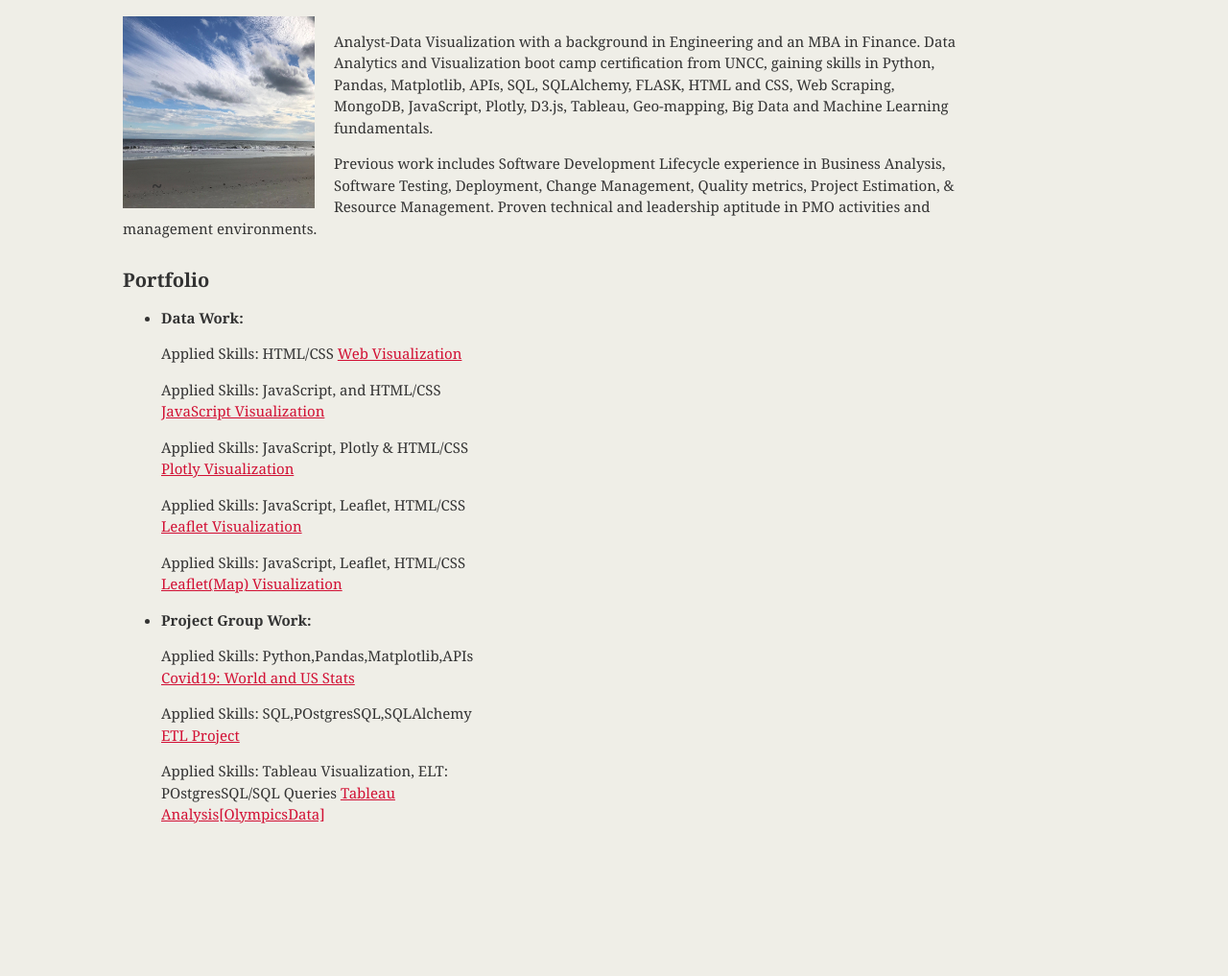
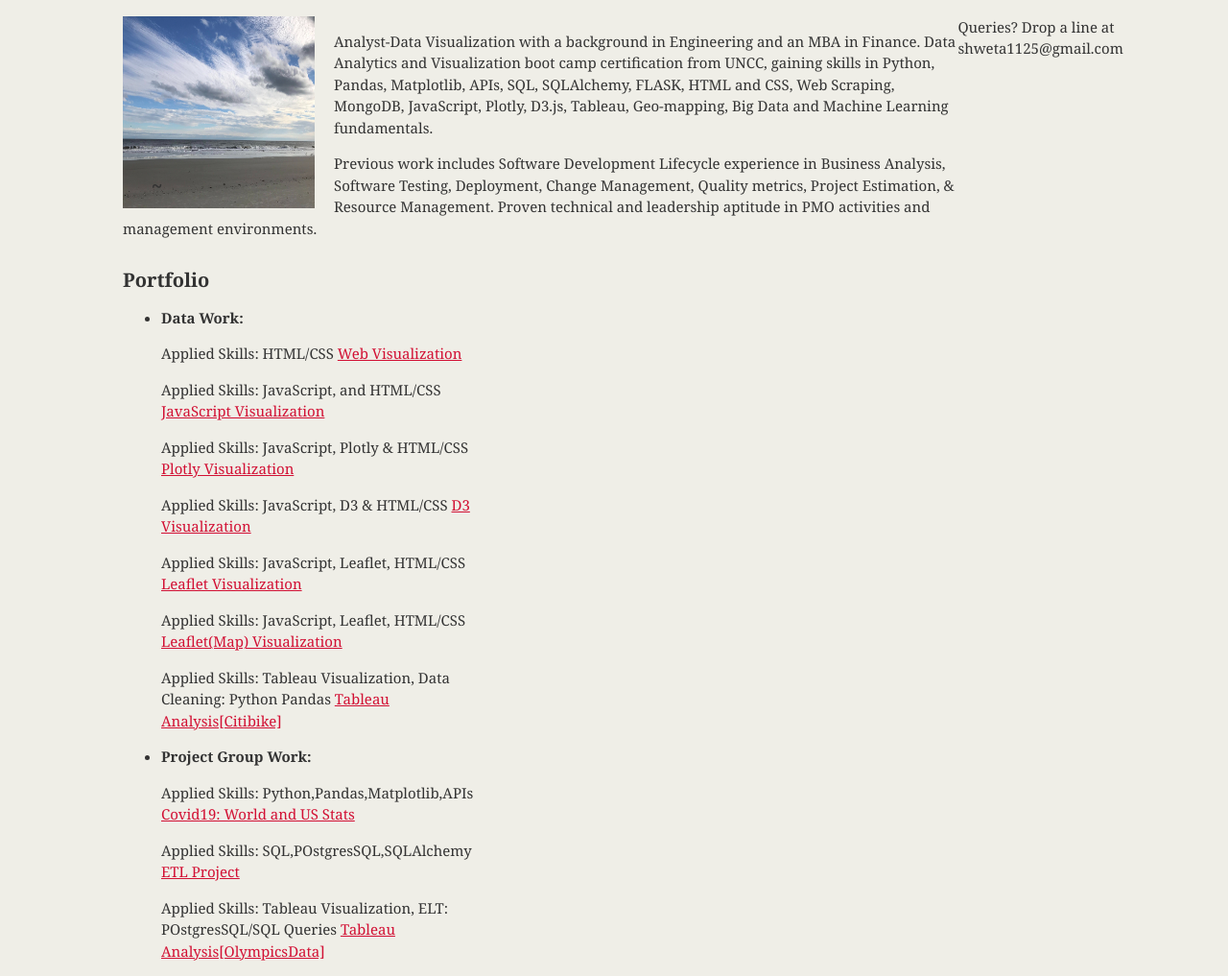
Before and after one commit to shwam25/shwam25.github.io, a plain HTML site: page index.html in a window 1280 px wide. Shown: the part 66-1083 px from the top of the page at 96% size. Before the commit the page ends 941 px from the top, so only its background shows below. Drawn offline with Linux system fonts and the light colour scheme.

Commit message:
Add files via upload

```diff
--- a/index.html
+++ b/index.html
@@ -35,10 +35,14 @@
               <a href="https://shwam25.github.io/JavaScript/" target="_blank">JavaScript Visualization</a></p>
                     <p>Applied Skills: JavaScript, Plotly & HTML/CSS
             <a href="https://shwam25.github.io/Plotly_Visualization" target="_blank">Plotly Visualization</a></p>
+            <p>Applied Skills: JavaScript, D3 & HTML/CSS
+              <a href="https://shwam25.github.io/D3_Visualization" target="_blank">D3 Visualization</a></p>
                     <p>Applied Skills: JavaScript, Leaflet, HTML/CSS
               <a href="https://shwam25.github.io/Citibike-Mini-project/" target="_blank">Leaflet Visualization</a></p>
                     <p>Applied Skills: JavaScript, Leaflet, HTML/CSS
                 <a href="https://shwam25.github.io/Leaflet-Map-Visualization/" target="_blank">Leaflet(Map) Visualization</a></p>
+                <p>Applied Skills: Tableau Visualization, Data Cleaning: Python Pandas
+                  <a href="https://public.tableau.com/profile/shweta.shukla#!/vizhome/CitIBike_Analysis/Story1?publish=yes" target="_blank">Tableau Analysis[Citibike]</a></p>
 
 
         </li>
@@ -53,7 +57,8 @@
     </section>
     </section>
   </main>
-
-</body>
-
-</html>
+  <footer class="footer">
+    <span class="bottom">Queries? Drop a line at shweta1125@gmail.com</span>
+  </footer>
+  </body>
+  </html>
```
